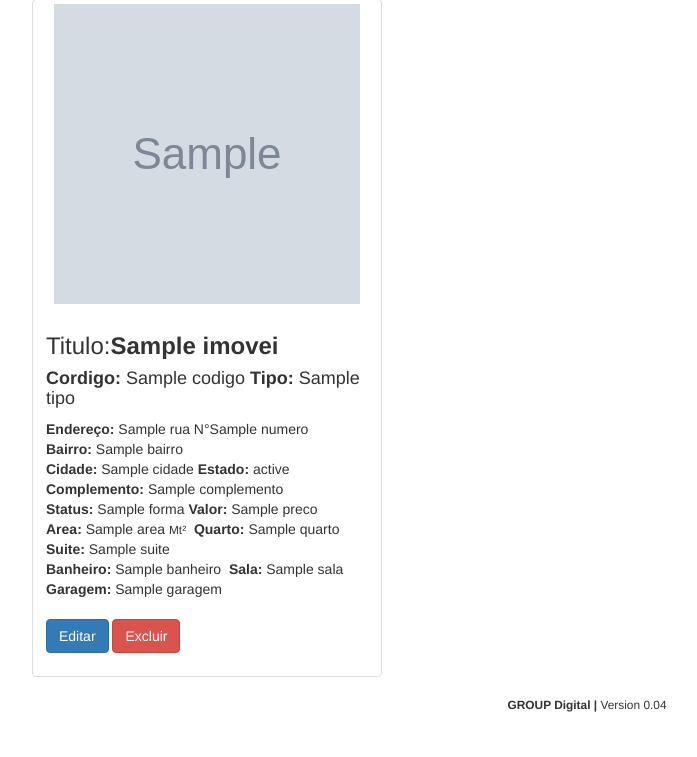
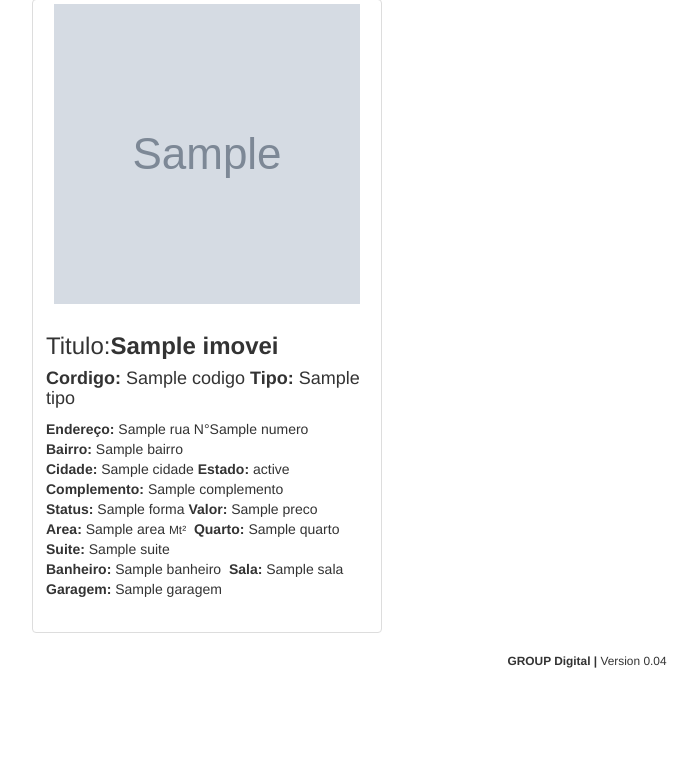
Before and after one commit to Dflugan/digital_control_agenda, a PHP site: template App/Views/index/index.phtml in a window 1280 px wide. Shown: the part 43-800 px from the top of the page, without its empty margins (53-750 px from the left). Run offline with PHP 8.4, Linux system fonts and the light colour scheme; the template is opened without the code that fills it: most values are stand-ins (such as "Sample title", 1, 10 or a date in 2020); grey boxes marked "Sample" are stand-in pictures; data that the repository does not hold is empty; some libraries are stand-ins or nearby versions.

Commit message:
correção RENDER('index.index') Vs 0.04

```diff
--- a/App/Views/index/index.phtml
+++ b/App/Views/index/index.phtml
@@ -53,8 +53,8 @@
                             <strong>Garagem: </strong><?= $dados->garagem ?><br>
                         </address>
 
-                        <p><a href="<?= url()->route('cadastro.editar', ['id' => $dados->id]); ?>" class="btn btn-primary" role="button">Editar</a>
-                            <a href="<?= url()->route('cadastro.delete', ['id' => $dados->id]); ?>" class="btn btn-danger" role="button">Excluir</a></p>
+                        <!--<p><a href="<?= url()->route('cadastro.editar', ['id' => $dados->id]); ?>" class="btn btn-primary" role="button">Editar</a>
+                            <a href="<?= url()->route('cadastro.delete', ['id' => $dados->id]); ?>" class="btn btn-danger" role="button">Excluir</a></p>-->
                     </div>
                 </div>
             </div><?php endforeach; ?>
```
